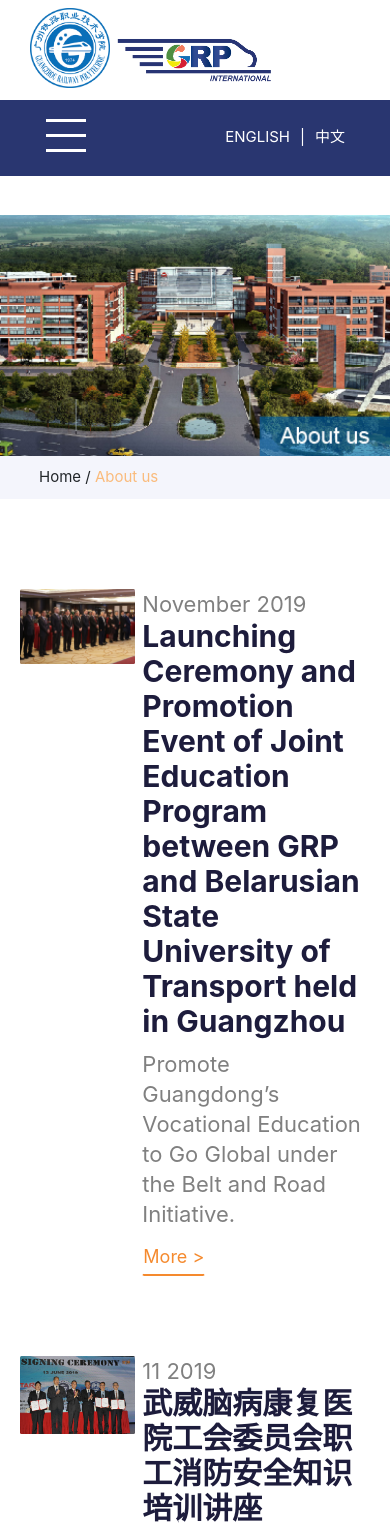
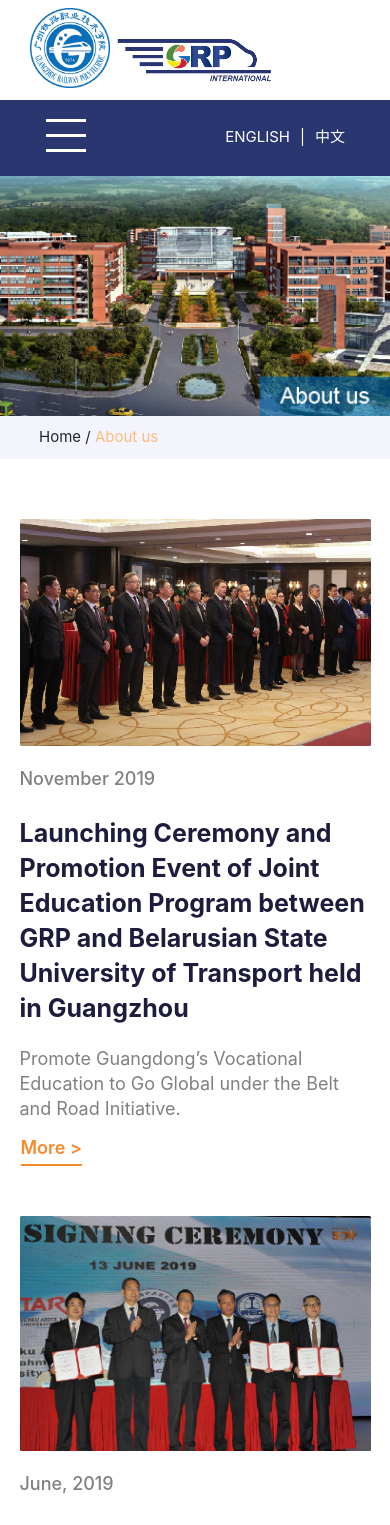
Before and after one commit to xuanxuanhaha/gtxyinternational, an Angular app: page /news in a window 390 px wide. Shown: the top 1525 px of the page. Built offline with nearby package versions, Linux system fonts and the light colour scheme.

Commit message:
finish news responsive

```diff
--- a/src/app/home/home.component.css
+++ b/src/app/home/home.component.css
@@ -466,6 +466,11 @@
     font-size: 18px;
   }
 }
+@media screen and (max-width: 400px) {
+  .navbartohomebanner {
+    height: 175px;
+  }
+}
 @media screen and (max-width: 350px) {
   .wordingsintwothreewhite{
     font-size: 15px;
--- a/src/app/navbar/navbar.component.css
+++ b/src/app/navbar/navbar.component.css
@@ -271,7 +271,7 @@
     display: none;
   }
 }
-@media screen and (max-width: 768px){
+@media screen and (max-width: 767px){
   .desktopnavbar{
     display: none;
   }
--- a/src/app/news/news.component.css
+++ b/src/app/news/news.component.css
@@ -1,3 +1,8 @@
+.row{
+  margin-left: 0;
+  margin-right: 0;
+}
+
 .homebannerimg{
   display: block;
   margin:auto;
@@ -70,6 +75,26 @@
   background-color: transparent;
   font-size: 18px;
 }
+
+.paginationbtn{
+  border:2px solid lightgrey;color: #f58a2e;margin-left: 10px;background-color: white;
+  border-radius: 0;font-weight: 600;font-size: 15px;width: 30px;height: 30px;padding-top: 2px;padding-left: 10px;
+}
+.paginationbtn:hover{
+  border: 2px solid #f58a2e;color: #f58a2e;
+}
+.paginationbtn:disabled{
+  background-color: whitesmoke;
+}
+.newstitle{
+  text-align: left;color: #15103d;font-size: 18px;font-weight: 600;margin-top: 40px
+}
+.newscontentp1{
+  color: orange;font-size: 15px;font-weight: 600;border-bottom: 1px solid orange;padding-bottom: 5px;
+}
+.pagibuttons{
+  margin:auto;margin-top: 60px;margin-bottom: 100px;margin-left: 0;
+}
 @media screen and (max-width: 1250px) {
   .homebannerimg {
     width: 90%;
@@ -90,14 +115,59 @@
   .mainsection {
     width: 90%;
   }
+
+  .newstime{
+    font-size: 18px;
+    line-height: 25px;
+  }
+  .newscontent{
+    font-size: 25px;
+    line-height: 30px;
+  }
 }
-
-@media screen and (min-width: 769px) {
+@media screen and (max-width: 1086px) {
+  .newstime{
+    font-size: 17px;
+    line-height: 20px;
+  }
+  .newscontent{
+    font-size: 22px;
+    line-height: 20px;
+  }
+  .morebutton{
+    font-size: 15px;
+    margin-top: -20px;
+  }
+}
+@media screen and (max-width: 991px) {
+  .newstime{
+    font-size: 15px;
+    line-height: 20px;
+  }
+  .newscontent{
+    font-size: 20px;
+    line-height: 20px;
+  }
+  .morebutton{
+    font-size: 15px;
+    margin-top: -20px;
+  }
+}
+@media screen and (max-width: 800px) {
+  .newstime{
+    margin-top: -5px;
+  }
+  .newscontent{
+    font-size: 18px;
+    line-height: 20px;
+  }
+}
+@media screen and (min-width: 768px) {
   .mobile600{
     display: none;
   }
 }
-@media screen and (max-width: 768px) {
+@media screen and (max-width: 767px) {
 
   .homebannerimg {
     width: 100%;
@@ -127,11 +197,64 @@
     width: 90%;
     padding-left: 5%;
   }
+
+  .newstime{
+    margin-top: 20px;
+    font-size: 25px;
+    line-height: 35px;
+  }
+  .newscontent{
+    margin-top: 20px;
+    font-size: 40px;
+    line-height: 50px;
+  }
+  .morebutton{
+    margin-top: 0;
+    font-weight: 600;
+    font-size: 25px;
+    line-height: 35px;
+  }
 }
 
 @media screen and (max-width: 600px) {
   .navbartohomebanner {
     height: 215px;
   }
-
+  .newstime{
+    font-size: 22px;
+    line-height: 30px;
+  }
+  .newscontent{
+    margin-top: 20px;
+    font-size: 30px;
+    line-height: 40px;
+  }
+  .morebutton{
+    margin-top: 0;
+    font-weight: 600;
+    font-size: 22px;
+    line-height: 35px;
+  }
 }
+@media screen and (max-width: 400px) {
+  .newstime{
+    font-size: 18px;
+    line-height: 25px;
+  }
+  .newscontent{
+    font-size: 25px;
+    line-height: 35px;
+  }
+  .morebutton{
+    margin-top: 0;
+    font-weight: 600;
+    font-size: 18px;
+    line-height: 25px;
+  }
+  .navbartohomebanner {
+    height: 175px;
+  }
+  .blockoutline{
+    margin-top: 50px;
+  }
+}
--- a/src/app/news/news.component.html
+++ b/src/app/news/news.component.html
@@ -24,7 +24,7 @@
 <div class="aboutGRPbody">
 
   <!--新闻板块1-->
-  <div class="row desktopversion"  *ngFor="let article of articleListpage;let id = index" >
+  <div class="row desktop600"  *ngFor="let article of articleListpage;let id = index" >
     <!--图片-->
     <div >
       <div class=" blockoutline row" >
@@ -61,12 +61,12 @@
 
 
   <!--新闻板块1-->
-  <div class="row mobileversion" (click)="onClickMe(id)" *ngFor="let article of articleListpage;let id = index" >
+  <div class="row mobile600" (click)="onClickMe(id)" *ngFor="let article of articleListpage;let id = index" >
     <!--图片-->
     <div >
       <div class=" blockoutline row" >
 
-        <div >
+        <div style="width: 100%">
           <img class="card-img " src="assets/{{article.CoverPage}}" alt="Card image">
         </div>
 
@@ -74,21 +74,23 @@
         <div class="row" >
           <!--时间-->
           <div  >
-            <h6>{{article.Month}}月{{article.Day}}日</h6>
-            <p>{{article.Year}}年</p>
+            <h6 class="newstime">{{article.Month}} {{article.Year}}</h6>
             <!--<h6>{{article.Date}}</h6>-->
           </div>
           <!--内容-->
           <div >
-            <h5 >【{{article.Type}}】{{article.Title}}</h5>
-            <p>
+            <h5 class="newscontent">{{article.Title}}</h5>
+            <p class="newstime">
               {{article.Content.P1}}
 
             </p>
           </div>
 
-          <div class="goods">
-          </div>
+          <button class="btn morebutton" (click)="onClickMe(id)">
+            More >
+            <br>
+          </button>
+
         </div>
       </div>
 
@@ -97,26 +99,34 @@
 
 
 
-  <!--1. test部分-->
-  <div class="row" >
-    <div class="col-md-12" >
-      <button type="button" [disabled]="!preShow" (click)="showPrePage()">上一页</button>
-      <input type="text" (change)="onChangePage($event.target.value)" placeholder="{{curPage}}" value="{{curPage}}">
-      <span> / {{pageNo}} 页</span>
-      <button type="button" [disabled]="!nextShow" (click)="showNextPage()">下一页</button>
-      <span> 每页显示 : </span>
+<!--  &lt;!&ndash;1. test部分&ndash;&gt;-->
+<!--  <div class="row" >-->
+<!--    <div class="col-md-12" >-->
+<!--      <button type="button" [disabled]="!preShow" (click)="showPrePage()">上一页</button>-->
+<!--      <input type="text" (change)="onChangePage($event.target.value)" placeholder="{{curPage}}" value="{{curPage}}">-->
+<!--      <span> / {{pageNo}} 页</span>-->
+<!--      <button type="button" [disabled]="!nextShow" (click)="showNextPage()">下一页</button>-->
+<!--      <span> 每页显示 : </span>-->
 
-      <select (change)="onChangePageSize($event.target.value)">
-        <option *ngFor="let pageSize of pageSizes" value="{{pageSize}}">{{pageSize}}</option>
-      </select>
-      <span>共{{articleListpage.length}}条</span>
+<!--      <select (change)="onChangePageSize($event.target.value)">-->
+<!--        <option *ngFor="let pageSize of pageSizes" value="{{pageSize}}">{{pageSize}}</option>-->
+<!--      </select>-->
+<!--      <span>共{{articleListpage.length}}条</span>-->
+<!--    </div>-->
+
+<!--  </div>-->
+
+  <div class="row pagibuttons" id="manybuttons">
+    <button class="btn paginationbtn" type="button" [disabled]="!preShow" (click)="showPrePage()"> < </button>
+    <button class="btn paginationbtn" id="page1_1" (click)="choosePage(1)" [hidden]="!firstload" style="margin-left: 50px;position: absolute;background-color: orange;color: white;border: 2px solid orange">{{1}}</button>
+
+    <div class="desktopversion" *ngFor="let number of pageNoList">
+      <button class="btn paginationbtn" id="page{{number}}" (click)="choosePage(number)">{{number}}</button>
     </div>
-
+    <button class="btn paginationbtn" type="button" [disabled]="!nextShow" (click)="showNextPage()"> > </button>
   </div>
 
 
 
 
-
-
 </div>
--- a/src/app/overseas-students/overseas-students.component.css
+++ b/src/app/overseas-students/overseas-students.component.css
@@ -426,3 +426,9 @@
     font-size: 18px;
   }
 }
+
+@media screen and (max-width: 400px) {
+  .navbartohomebanner {
+    height: 175px;
+  }
+}
--- a/src/assets/news.json
+++ b/src/assets/news.json
@@ -14,15 +14,15 @@
       "P3": "",
       "Img2": "news/GRP_News-01.jpg"
     }},
-  { "Title":"武威脑病康复医院工会委员会职工消防安全知识培训讲座",
-    "Type": "新闻动态",
+  { "Title":"Joint Education Program and Rail Transit Vocational\nTraining Base Launched by GRP and TAR UC",
+    "Type": "",
     "CoverPage": "news/GRP_News-02.jpg",
     "Date":"June, 2019",
     "Year": "2019",
-    "Month": "11",
-    "Day": "23",
+    "Month": "June,",
+    "Day": "",
     "Author": "武威脑病康复医院工会委员会",
-    "Content": {"P1": "2019年11月23日下午，医院邀请兰州政安消防安全培训中心教官对全体员工进行了消防安全知识培训，通过这次培训，我们对消防工作有了更进一步了解，如消防安全管理、建筑防火、固定消防设施等消防知识。同时，我们也深刻体会到，消防安全管理和培训是企业生产管理过程中的一件大事，不仅关系到医院财产、利益，也和每一位员工的生命安全、切身利益息息相关。\n",
+    "Content": {"P1": "On June 13, the ceremony for launching the Joint Education Program and Rail Transit Vocational Training Base was officially held in Tunku Abdul Rahman University College (TAR UC) in Malaysia.",
       "Img1": "news/GRP_News-02.jpg",
       "P2": "隐患险于明火，防范胜于救灾，责任重于泰山，至今仍是消防安全管理工作的主旨所在。而做好预防工作的重点就在于提高对这项工作的重视程度，应该以消除火灾隐患、提高防火意识为目的，不作口头文章，以实际行动和措施来切实做好消防安全工作。\n",
       "Img2": "xiaofang/xiaofang2.jpg",
@@ -33,15 +33,15 @@
       "P5": "第三是要抓细节。千里之堤，溃于蚁穴。火灾的防范要从大处着眼，但应该从小处做起。细节不容易引人注意，如老化的绝缘材料、有故障的设备等。几乎所有的重大事故都是由于起初的不注重、不小心引起的，这些轻易被忽略的细节很轻易成为小事故的放大器，使得星星之火由此而燎原。因此对于日常的消防安全检查工作我们都必须认真对待，无论是大隐患还是小隐患都是火灾隐患，都须认真处理解决好。\n",
       "Img5": "news/GRP_News-02.jpg"
     }},
-  { "Title":"武威脑病康复医院世界精神卫生日活动",
-    "Type": "新闻动态",
+  { "Title":"First Commencement for International Students Held in\nGuangzhou Railway Polytechnic",
+    "Type": "",
     "CoverPage": "news/GRP_News-03.jpg",
     "Date":"September, 2018",
-    "Year": "2019",
-    "Month": "10",
-    "Day": "10",
+    "Year": "2018",
+    "Month": "September",
+    "Day": "",
     "Author": "康德医养",
-    "Content": {"P1": "今年10月10日是第二十六届世界“精神卫生日”，为呼吁大众关注心理健康，宣传和普及心理健康知识，武威脑病康复医院、凉州区精神病院、凉州区精神病亲友协会协办了“健身健心，你我同行”世界精神卫生日主题活动，旨在向职工们宣传精神卫生的重要性，号召大家关注心理健康，预防精神疾病的发生。\n",
+    "Content": {"P1": "17 International Students from Laos Enrolled in Three Majors Related to Rail Transit",
       "Img1": "news/GRP_News-03.jpg",
       "P2": "为了让广大职工及患者更深入的了解精神卫生相关知识，活动中，医院现场准备了一套试题，通过答题的方式，让大家清楚的了解了心理健康方面的知识。\n",
       "Img2": "jingshen2.jpg",
@@ -49,15 +49,15 @@
       "Img3": "news/GRP_News-03.jpg",
       "P4": "随着我国经济发展，各种心理应激因素急剧增加，精神卫生问题日益突出，本次世界精神卫生日主题活动，通过科普答题，心理测验等方式，引导广大职工正确认识到了心理健康问题，引导他们树立正确的世界观、人生观和价值观，为展爱国卫生运动，携手共建和谐社会增添助力。\n"
     }},
-  { "Title":"凉州区康德颐养院“迎中秋，庆国庆70周年”联欢活动",
+  { "Title":"First Commencement for International Students Held in\nGuangzhou Railway Polytechnic",
     "Type": "新闻动态",
     "CoverPage": "news/GRP_News-04.jpg",
     "Date":"July, 2018",
-    "Year": "2019",
-    "Month": "09",
-    "Day": "10",
+    "Year": "2018",
+    "Month": "July",
+    "Day": "",
     "Author": "凉州区康德颐养院",
-    "Content": {"P1": "在欢乐的歌舞声中，凉州区康德颐养院： “迎中秋，庆祝中华人民共和国成立70周年”联欢活动落下了帷幕。这次活动在院领导的深切关怀和大力支持下，在全院职工的通力合作下，取得了圆满的成功。在“不忘初心，牢记使命”主题教育活动扎实开展的今天，全院上下本着“医养结合，扶老助残，汇聚爱心，播撒温暖”的服务宗旨和初心，为孤寡、病患老人带来了充满温情、热情洋溢的各种节目，使老人们感受到了社会的关爱，人间的温暖。\n",
+    "Content": {"P1": "17 International Students from Laos Enrolled in Three Majors Related to Rail Transit",
       "Img1": "news/GRP_News-04.jpg",
       "P2": "在本次活动中，院党支部和广大党员充分发挥了带头引领作用，在院党组织的带领下，全院开展了形式多样的文化娱乐活动，以老人们喜闻乐见的形式宣传颐养院建设，展示颐养院医护人员的风采，唱响颐养院“扶老助残、播撒爱心”的时代主旋律，促进了医养、医患之间的和谐关系，达到了“文化娱乐”中“文化育人”的目的，以德润老，使参会人员都感受到了党的关怀和温暖，促进了颐养院的和谐平安。\n",
       "Img2": "news/GRP_News-04.jpg",
@@ -66,15 +66,31 @@
       "P4": "颐养院是我家，建设靠大家。” 这是全院医护人员的心声，也是医德医风的体现。所以，在本次活动中，全院医护人员通力合作，团结进取，共同奋斗，共铸辉煌，他们充分发扬了主人翁精神，哪儿需要就到哪儿、哪儿苦累就到哪儿，始终践行着习近平总书记“功成不必在我，功成必定有我”的伟大精神和情怀，弘扬着时代新风尚，诠释着时代主旋律、正能量。\n",
       "P5": "善待今天的老人，就是善待明天的自己！一份尊老敬老的温情，足以融化钢筋水泥的冷漠；一份超越血缘的守望，足以诠释和谐家园的蓝图。在这个特别的日子里，凉州区康德颐养院给老人们送来了节日的温暖和祝福。在此次的活动中全体员工也在奉献中享受到了快乐，并使得活动得以有效展开。我们也将以实际行动传承中华优良传统，使尊老、敬老、助老的传统美德发扬光大，为社会和谐添砖加瓦。\n"
     }},
-  { "Title":"凉州区残疾人托养中心——“残健共融、筑梦远航” 2020元旦联欢会",
+  { "Title":"First Commencement for International Students Held in\nGuangzhou Railway Polytechnic",
     "Type": "新闻动态",
     "CoverPage": "news/GRP_News-05.jpg",
     "Date":"June, 2018",
-    "Year": "2019",
-    "Month": "12",
-    "Day": "30",
+    "Year": "2018",
+    "Month": "June",
+    "Day": "",
     "Author": "康德医养",
-    "Content": {"P1": "新年伊始，万象更行。在2020年元旦到来之际，凉州区残疾人联合会12月30日上午在凉州区残疾人托养中心举办了一场以“残疾共融、筑梦远航”为主题的热情、欢快的残疾共融庆元旦联欢会，区残联理事长高培荣、残疾人托养中心全体工作人员、托养残疾患者近200余人参与了本次元旦联欢会。\n",
+    "Content": {"P1": "17 International Students from Laos Enrolled in Three Majors Related to Rail Transit",
+      "Img1": "news/GRP_News-05.jpg",
+      "P2": "活动现场，由残疾人托养中心的医护人员与残疾人朋友们共同演出的合唱“团结就是力量”“我的中国心”，小品“老年健康养生堂”情景剧“陪伴”，以及热情洋溢的舞蹈等节目赢得现场掌声不断，并在现场评比打分，评选出了优秀节目一等奖、二等奖、三等奖及优秀组织奖，整场活动喜庆、祥和、欢快，为2020年的到来增添了难忘的色彩，也为未来扶残助残、残健共融事业的发展增添了信心。\n",
+      "Img2": "news/GRP_News-05.jpg",
+      "P3": "凉州区残疾人托养中心成立以来，人性化的管理模式，认真落实各项助残政策，得到了上级部门的认可以及全市、区社会各界的认同。中心的全体工作人员全身心投入到为残疾人服务的工作中去，得到了病人家属和社会各界人士的赞赏和一致好评。希望新的一年里残疾人托养中心继续秉承理想和信念，为全市、区残疾人事业的发展增添助力。\n",
+      "Img3": "news/GRP_News-05.jpg",
+      "Img4": "news/GRP_News-05.jpg"
+    }},
+  { "Title":"First Commencement for International Students Held in\nGuangzhou Railway Polytechnic",
+    "Type": "新闻动态",
+    "CoverPage": "news/GRP_News-05.jpg",
+    "Date":"June, 2018",
+    "Year": "2018",
+    "Month": "June",
+    "Day": "",
+    "Author": "康德医养",
+    "Content": {"P1": "17 International Students from Laos Enrolled in Three Majors Related to Rail Transit",
       "Img1": "news/GRP_News-05.jpg",
       "P2": "活动现场，由残疾人托养中心的医护人员与残疾人朋友们共同演出的合唱“团结就是力量”“我的中国心”，小品“老年健康养生堂”情景剧“陪伴”，以及热情洋溢的舞蹈等节目赢得现场掌声不断，并在现场评比打分，评选出了优秀节目一等奖、二等奖、三等奖及优秀组织奖，整场活动喜庆、祥和、欢快，为2020年的到来增添了难忘的色彩，也为未来扶残助残、残健共融事业的发展增添了信心。\n",
       "Img2": "news/GRP_News-05.jpg",
```
Also changed, not shown: src/app/news/news.component.ts (+42 -2 lines), src/app/newsdetailpage/newsdetailpage.component.html (+7 -23 lines).
